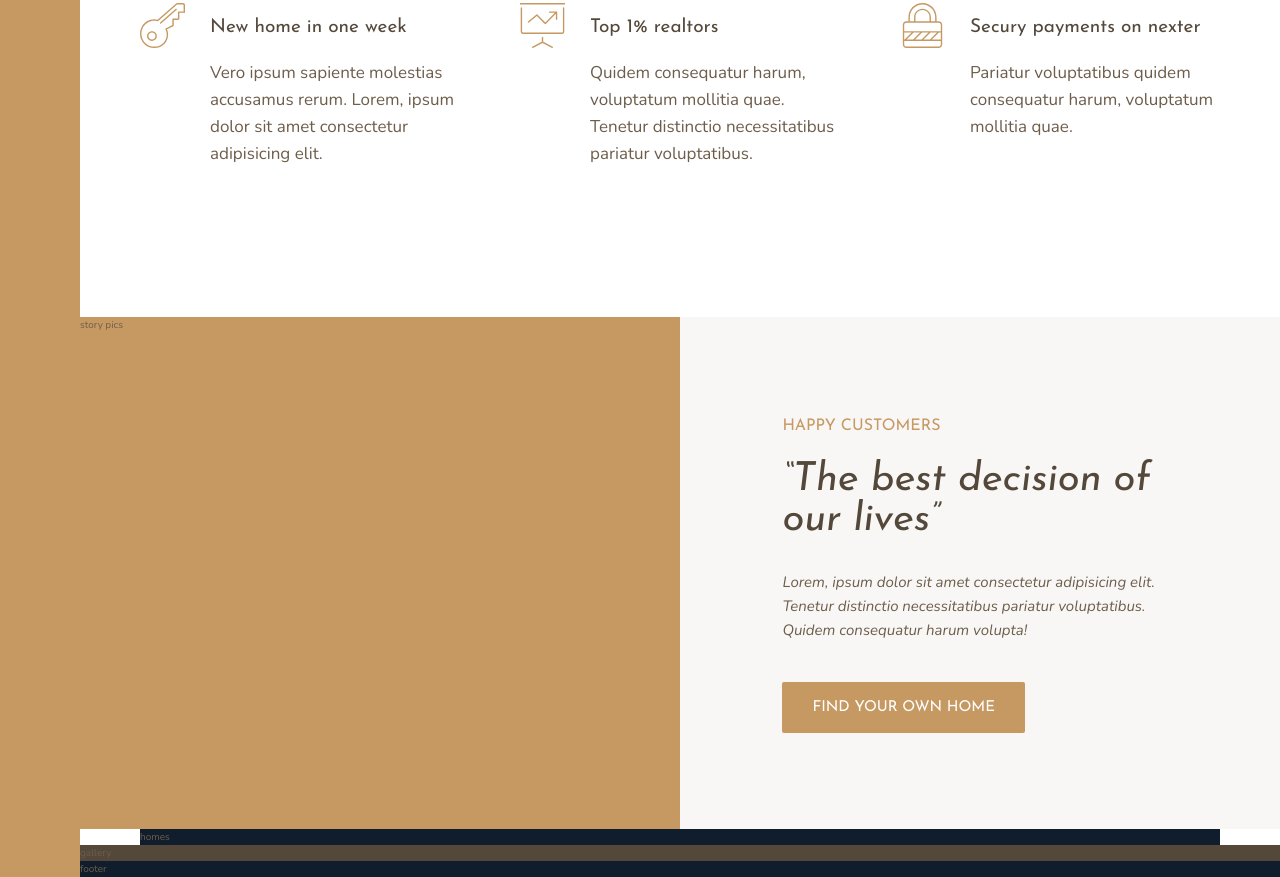
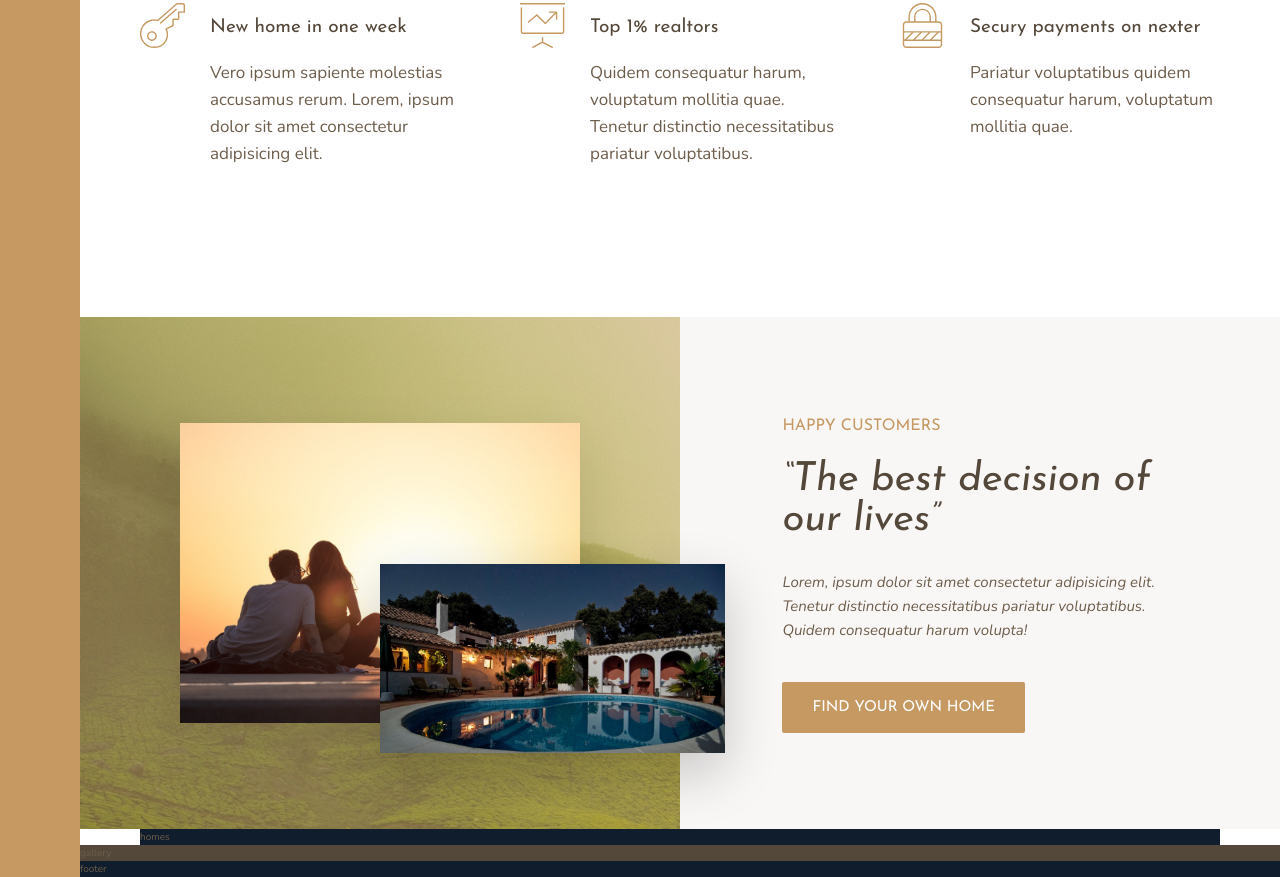
Before and after one commit to diegolopes98/nexter, a website: page index.html in a window 1280 px wide. Shown: the part 991-1868 px from the top of the page. Drawn offline with nearby package versions, Linux system fonts and the light colour scheme; files that its build step writes are made by us from their sources.

Commit message:
build story imgs

```diff
--- a/index.html
+++ b/index.html
@@ -75,7 +75,8 @@
       </section>
 
       <div class="story__pictures">
-        story pics
+        <img src="img/story-1.jpeg" alt="Couple with new house" class="story__img--1">
+        <img src="img/story-2.jpeg" alt="New House" class="story__img--2">
       </div>
 
       <div class="story__content">
--- a/sass/_story.scss
+++ b/sass/_story.scss
@@ -2,8 +2,29 @@
   &__pictures{
     background-color: $color-primary;
     grid-column: full-start / col-end 4;
+    display: grid;
+    grid-template-rows: repeat(6, 1fr);
+    grid-template-columns: repeat(6, 1fr);
+    align-items: center;
+    background-image: linear-gradient(rgba($color-primary, .5), rgba($color-primary, .5)) ,url(../img/back.jpg);
   }
 
+  &__img {
+    &--1 {
+      width: 100%;
+      grid-row: 2 / span 4;
+      grid-column: 2 / span 4;
+      box-shadow:0 2rem 5rem rgba(#000, .1) ;
+    }
+
+    &--2 {
+      width: 115%;
+      grid-row: 4 / span 2;
+      grid-column: 4 / span 3;
+      z-index: 100;
+      box-shadow:0 2rem 5rem rgba(#000, .2) ;
+    }
+  }
   &__content{
     background-color: $color-grey-light-1;
     grid-column: col-start 5 / full-end;
```
